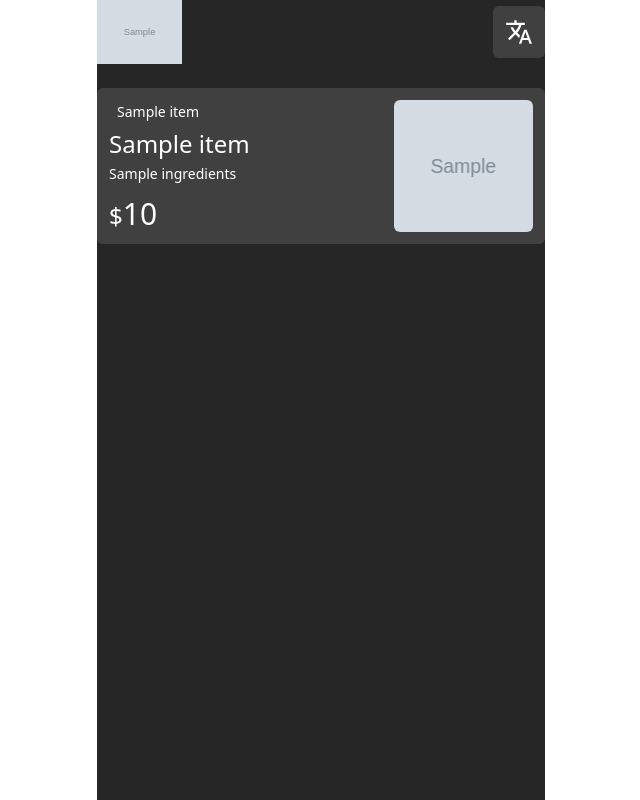
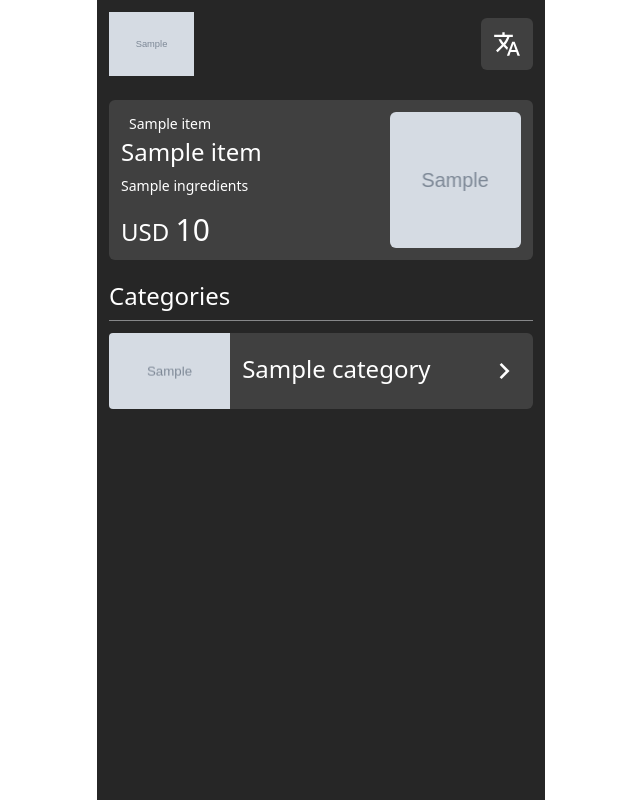
Before and after one commit to osam7a/Menu-Maker, a Django app: template templates/basic/menu.html in a window 1280 px wide. Shown: the whole page, without its empty margins (319-959 px from the left). Run offline with Django 5.2, Linux system fonts and the light colour scheme; tables that the repository leaves empty hold one stand-in row (values such as "Sample post"); the template is opened without the code that fills it: values that come from a table or form of the project are taken from there, most other values are stand-ins (such as "Sample title", 1, 10 or a date in 2020); grey boxes marked "Sample" are stand-in pictures; some libraries are stand-ins or nearby versions.

Commit message:
Categories sector in menu, more spacing in featured product and sticky header

```diff
--- a/templates/basic/menu.html
+++ b/templates/basic/menu.html
@@ -6,28 +6,44 @@
 {% block parent_classes %}relative bg-neutral-800 text-white{% endblock %}
 {% block content %}
 <!-- language selector custom modal -->
-<div id="header" class="sticky top-0 flex flex-row justify-between items-center gap-1.5 mb-6">
+<div id="header" class="z-50 bg-neutral-800 sticky top-0 flex flex-row justify-between items-center gap-1.5  p-3">
     <img class="h-16" src="{{ menu.logo.url }}" alt="{{ menu.resturaunt_name }} Logo">
-    <!-- Dropdown with images for languages -->
-    <a href="{{ request.path|slice:':-1' }}" class="rounded rounded-md p-3 transition-all duration-50 bg-neutral-700 active:bg-neutral-600">
+    <a href="{{ request.path }}" class="rounded rounded-md p-3 transition-all duration-50 bg-neutral-700 active:bg-neutral-600">
         <svg class="w-7 h-7" xmlns="http://www.w3.org/2000/svg" viewBox="0 -960 960 960" fill="currentColor"><path d="m476-80 182-480h84L924-80h-84l-43-122H603L560-80h-84ZM160-200l-56-56 202-202q-35-35-63.5-80T190-640h84q20 39 40 68t48 58q33-33 68.5-92.5T484-720H40v-80h280v-80h80v80h280v80H564q-21 72-63 148t-83 116l96 98-30 82-122-125-202 201Zm468-72h144l-72-204-72 204Z"/></svg>
     </a>
 </div>
+<div class="p-3">
 <div class="swiper p-3 max-[350px]:p-0 bg-neutral-700 rounded rounded-md">
     <div class="swiper-wrapper scroll-smooth">
         {% for item in featured %}
         <div class="swiper-slide grid grid-cols-3 max-[350px]:grid-cols-1 gap-1 max-[350px]:gap-2">
-            <div class="col-span-2 max-[350px]:col-span-1 w-full h-full flex flex-col justify-start gap-1 max-[350px]:gap-0.5 max-[350px]:p-3">
-                <p class="{% if LANGUAGE_CODE == 'ar' %}pb-1 {% endif %}bg-{{ item.featured_label_color }}-500 text-sm p-0.5 px-2 rounded rounded-md w-max">{{ item.featured_label }}</p>
-                <div class="text-2xl">{{ item.title }}</div>
+            <div class="col-span-2 max-[350px]:col-span-1 w-full h-full flex flex-col justify-start gap-2 max-[350px]:gap-0.5 max-[350px]:p-3">
+                <div>
+                    <p class="{% if LANGUAGE_CODE == 'ar' %}pb-1 {% endif %}bg-{{ item.featured_label_color }}-500 text-sm p-0.5 px-2 rounded rounded-md w-max">{{ item.featured_label }}</p>
+                    <div class="text-2xl">{{ item.title }}</div>
+                </div>
                 <p class="text-sm mb-1">{{ item.ingredients }}</p>
-                <div class="mt-1 text-3xl font-medium"><span class="text-2xl">$</span>{{ item.price }}</div>
+                <div class="mt-1 text-3xl font-medium"><span class="text-2xl">{{ item.menu.currency }} </span>{{ item.price }}</div>
             </div>
             <div class="max-[350px]:order-first w-full min-h-32 h-full rounded rounded-md" style="background-image: url('{{ item.image.url }}');background-size: cover;background-repeat: no-repeat;background-position: center;"></div>
         </div>
         {% endfor %}
     </div>
     <div class="swiper-pagination"></div>
+</div>
+<h1 class="mt-5 mb-2 text-2xl">{% translate 'Categories' %}</h1>
+<hr class="mb-3 opacity-50">
+<div class="flex flex-col gap-1.5">
+    {% for category in categories %}
+    <div class="grid grid-rows-1 grid-cols-7 bg-neutral-700 rounded rounded-md animate__animated animate__slideInLeft" style="animation-delay: .{{ forloop.counter0|add:3 }}s;animation-duration: .5s;">
+        {% if category.image %}<div class="col-span-2 w-full h-full rounded-l rounded-k-md" style="background-image: url('{{ category.image.url }}');background-size: cover;background-repeat: no-repeat;background-position: center;"></div>{% endif %}
+        <div class="{% if category.image %}col-span-5{% else %}col-span-7{% endif %} p-5 px-3 flex flex-row items-center">
+            <h1 class="text-2xl pb-1">{{ category.title }}</h1>
+            <svg class="ms-auto w-8 h-8" xmlns="http://www.w3.org/2000/svg" viewBox="0 -960 960 960" fill="currentColor"><path d="M504-480 320-664l56-56 240 240-240 240-56-56 184-184Z"/></svg>
+        </div>
+    </div>
+    {% endfor %}
+</div>
 </div>
 <script>
     var swiper = new Swiper('.swiper', {
@@ -38,9 +54,9 @@
             clickable: true,
         },
         loop: true,
-        autoplay: {
-            delay: 4000,
-        },
+        //autoplay: {
+        //    delay: 4000,
+        // },
     });
     // Add active class to the selected item
 </script>
```
